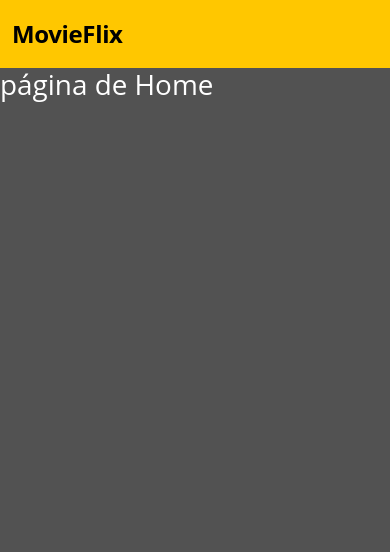
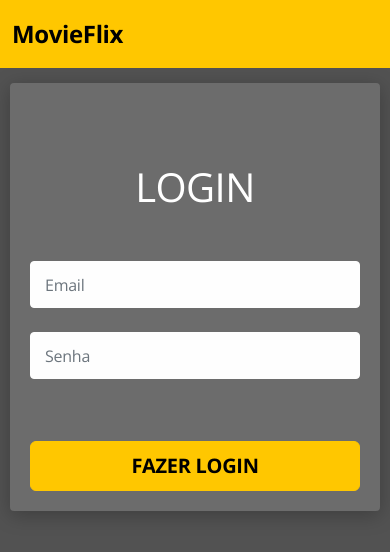
Before and after one commit to LorenzoBondan/MovieFlix, a React (Create React App) app in the folder frontend/: page / in a window 390 px wide. Shown: the top 552 px of the page. Built offline with nearby package versions, Linux system fonts and the light colour scheme.

Commit message:
Home page layout mobile

```diff
--- a/frontend/src/App.css
+++ b/frontend/src/App.css
@@ -1,4 +1,4 @@
-@import url('https://fonts.googleapis.com/css2?family=Roboto:wght@400;700&display=swap');
+@import url('https://fonts.googleapis.com/css2?family=Open+Sans:wght@400;700&display=swap');
 
 * {
     font-family: 'Open Sans';
@@ -18,9 +18,9 @@ a, a:hover{
 
 .base-card{
     /* card */
-    background: #FFFFFF;
+    background: #6C6C6C;
     box-shadow: 0px 4px 20px rgba(0, 0, 0, 0.25);
-    border-radius: 10px;
+    border-radius: 4px;
 }
 
 /* TEXTBOX */
--- /dev/null
+++ b/frontend/src/pages/Home/Login/index.tsx
@@ -0,0 +1,49 @@
+import { Link } from 'react-router-dom';
+
+import './styles.css';
+
+
+const Login = () => {
+  return (
+    <div className='home-container'>
+
+
+    <div className="base-card login-card">
+
+      <h1>LOGIN</h1>
+      <form>
+        <div className="mb-4">
+          <input
+            type="text"
+            className="form-control base-input"
+            placeholder="Email"
+            name="username"
+          />
+        </div>
+        <div className="mb-2">
+          <input
+            type="password"
+            className="form-control base-input "
+            placeholder="Senha"
+            name="password"
+          />
+        </div>
+
+        <button className="btn btn-primary">
+            <h6>FAZER LOGIN</h6>
+        </button>
+
+
+      </form>
+    </div>
+
+    <div className='content-container'>
+        <h1>imagem e conteúdo</h1>
+    </div>
+
+    </div>
+  );
+};
+
+
+export default Login;
--- /dev/null
+++ b/frontend/src/pages/Home/Login/styles.css
@@ -0,0 +1,66 @@
+.home-container {
+    padding: 10px;
+}
+
+.login-card {
+    padding: 20px;
+    font-size: 16px;
+    margin-top: 5px;
+}
+
+.login-card h1{
+    font-weight: 400;
+    font-size: 2.5em;
+    text-align: center;
+    letter-spacing: -0.015em;
+    color: white;
+
+    margin-top: 60px;
+    margin-bottom: 50px;
+    text-transform: uppercase;
+}
+
+input[type=text], input[type=password]{
+
+    background: #FEFEFE;
+
+    width: 100%;
+    height: 47px;
+
+    border: 1px solid #FEFEFE;
+    border-radius: 4px;
+
+    padding: 14px;
+
+    font-size: 16px;
+    color: #9E9E9E;
+}
+
+.login-card button {
+    width: 100%;
+    height: 50px;
+    margin-top: 54px;
+}
+
+.login-card button h6{
+    font-weight: 700;
+    font-size: 20px;
+    margin-bottom: 0;
+    letter-spacing: -0.015em;
+    display: flex;
+    align-items: center;
+    justify-content: center;
+    text-align: center;
+}
+
+.content-container {
+    display: none;
+}
+
+@media(min-width:1200px){
+
+
+    .content-container {
+        display: unset;
+    }
+}
--- a/frontend/src/pages/Home/index.tsx
+++ b/frontend/src/pages/Home/index.tsx
@@ -1,7 +1,21 @@
+import { useState } from "react";
+import { Link, useLocation } from "react-router-dom";
+import Login from "./Login";
+
+type FormData = {
+    username: string,
+    password: string,
+  };
+
+  type LocationState = {
+    from: string;
+  }
 
 const Home = () => {
     return(
-        <h1>página de Home</h1>
+        <>
+            <Login/>
+        </>
     );
 }
 
```
